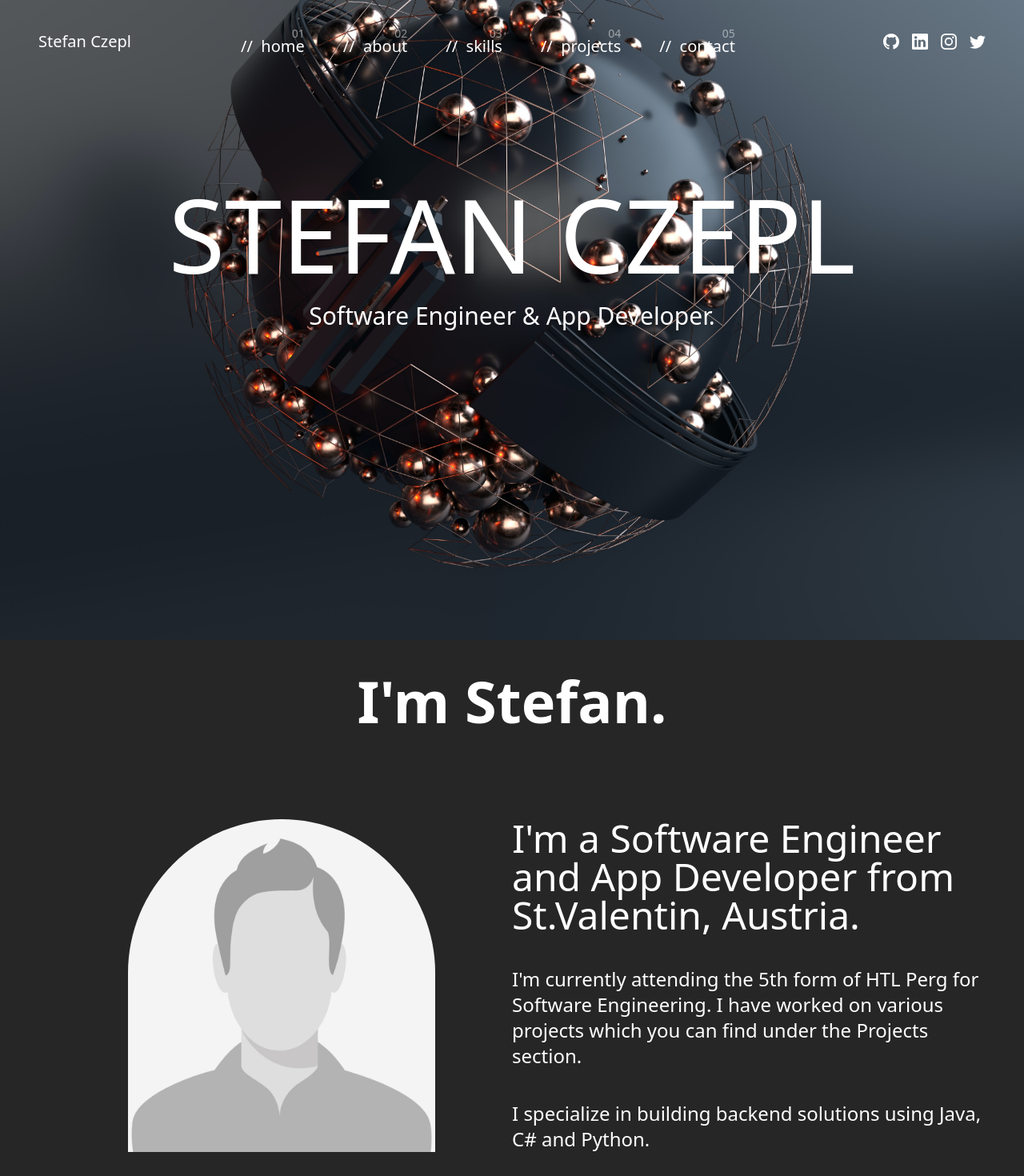
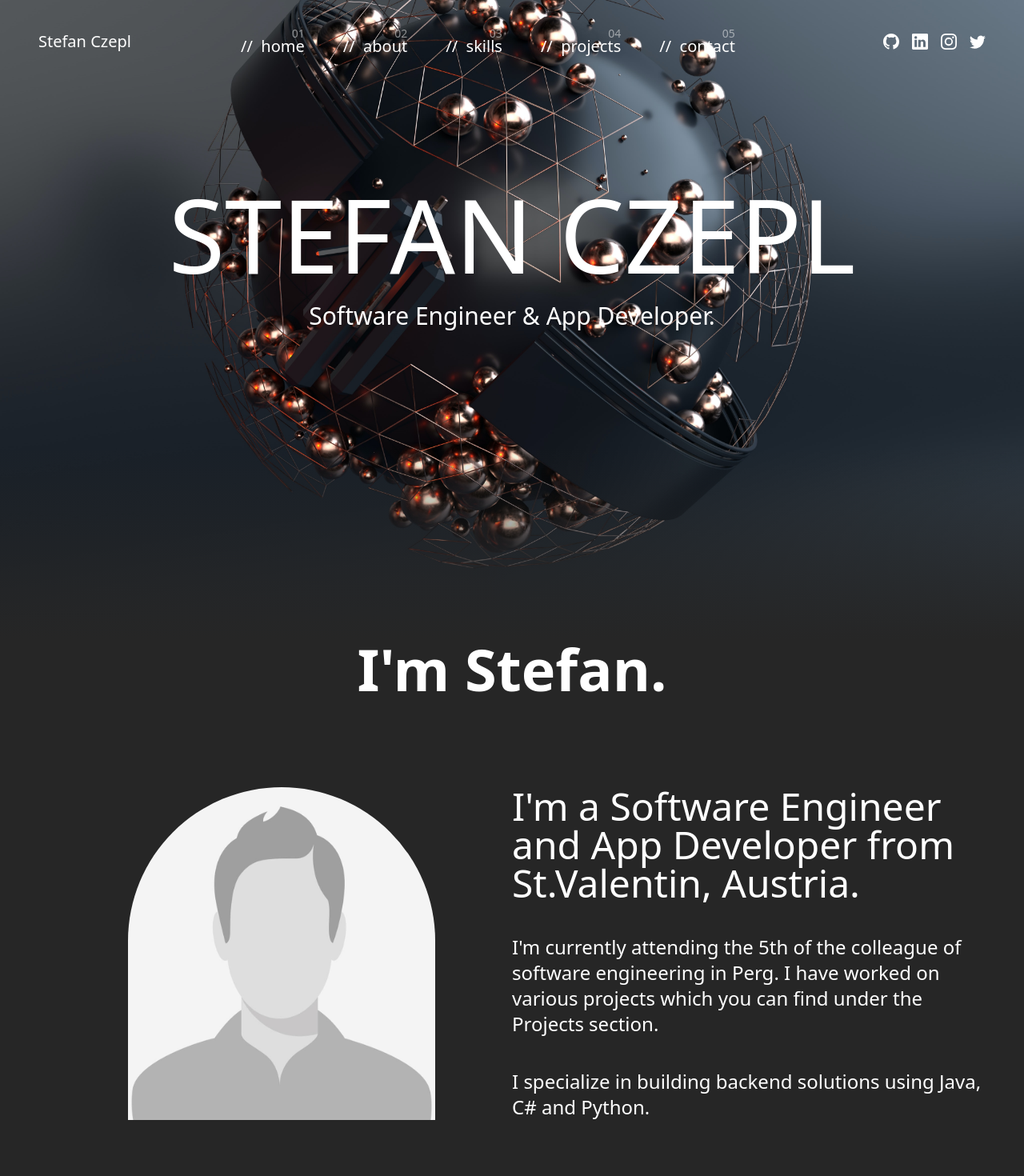
Before and after one commit to daCzepl/portfolio, a React (Vite) app: page / in a window 1280 px wide. Shown: the top 1470 px of the page at 80% size. Built offline with nearby package versions, Linux system fonts and the light colour scheme.

Commit message:
added gradient from home to about page

```diff
--- a/src/app/App.tsx
+++ b/src/app/App.tsx
@@ -33,7 +33,9 @@ function App() {
       </div>
       <div
         className="grid grid-rows-6 h-screen bg-bottom bg-no-repeat bg-cover"
-        style={{ backgroundImage: `url(${bgImage})` }}
+        style={{
+          backgroundImage: `linear-gradient(to bottom, transparent 70%, rgb(38,38,38)) ,url(${bgImage})`,
+        }}
       >
         <div className="row-span-1">
           <Nav />
--- a/src/pages/About.tsx
+++ b/src/pages/About.tsx
@@ -2,7 +2,7 @@ import placeHolder from "../assets/placeholder_image.jpg";
 
 export const About = () => {
   return (
-    <div className="bg-neutral-800 h-screen pt-10" id="about">
+    <div className="bg-neutral-800 h-screen" id="about">
       <div className="text-white h-full items-center flex px-4 md:px-12 flex-col">
         <h1 className="text-3xl md:text-5xl lg:text-7xl text-center mb-10 md:mb-28 font-bold">
           I'm Stefan.
@@ -25,9 +25,9 @@ export const About = () => {
             <div className="leading-relaxed text-lg md:text-xl lg:text-2xl max-w-full md:max-w-3xl font-thin">
               <div className="mb-6 md:mb-10">
                 <p>
-                  I'm currently attending the 5th form of HTL Perg for Software
-                  Engineering. I have worked on various projects which you can
-                  find under the Projects section.
+                  I'm currently attending the 5th of the colleague of software
+                  engineering in Perg. I have worked on various projects which
+                  you can find under the Projects section.
                 </p>
               </div>
               <p>
```
